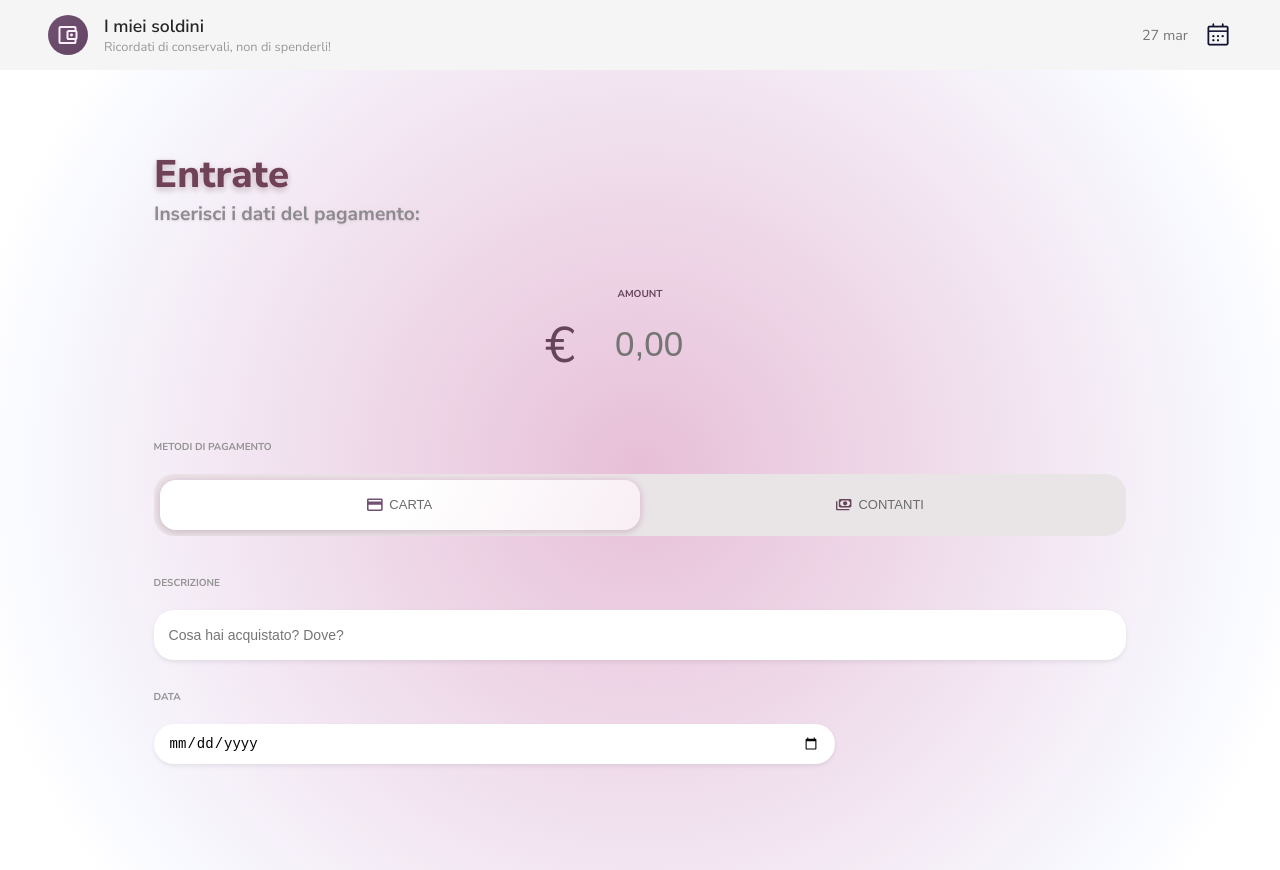
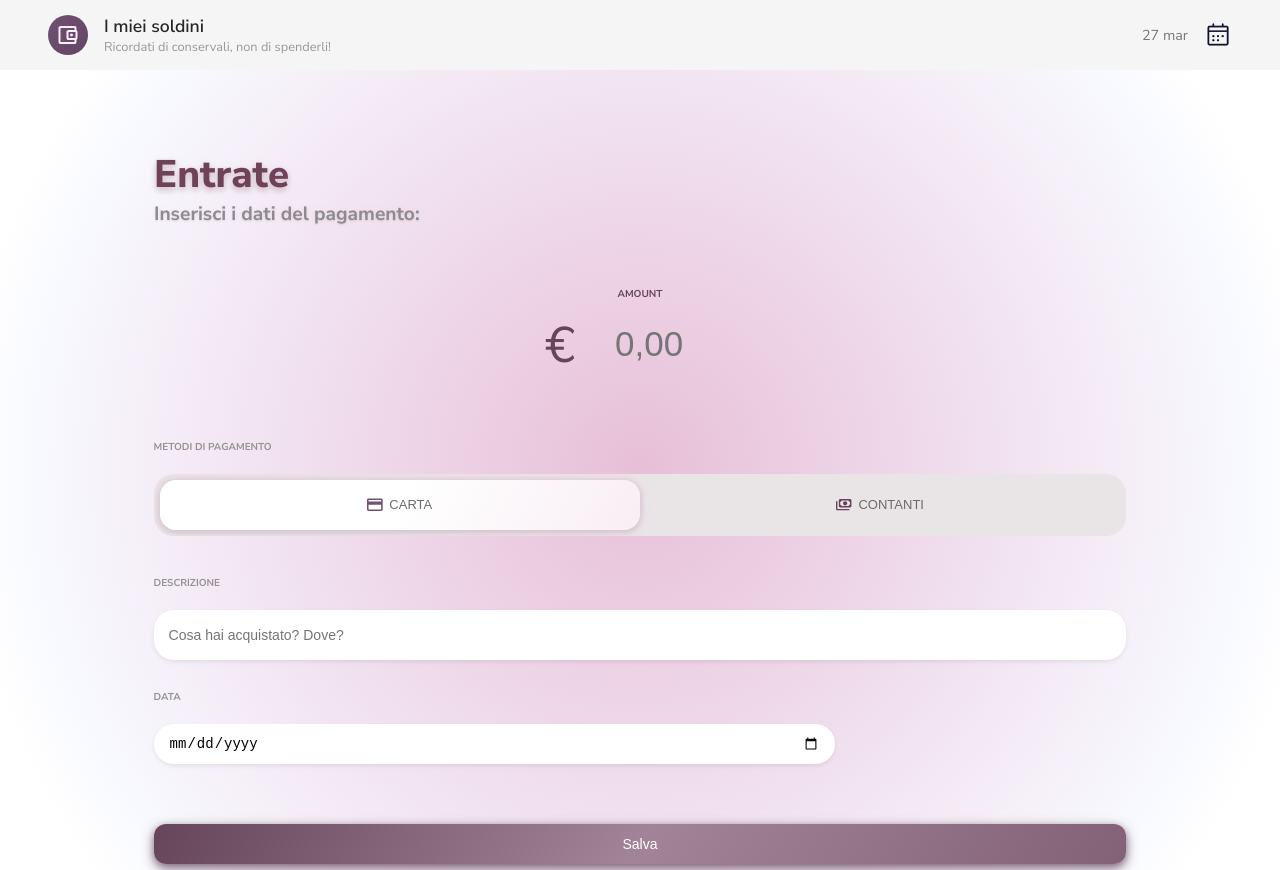
Before and after one commit to Vittoriatosi2006/Gestionale-spese, a React (Vite) app: page / in a window 1280 px wide. Built offline with nearby package versions, Linux system fonts and the light colour scheme; a web font is replaced by a local one.

Commit message:
aggiunto bottone salva

```diff
--- a/src/NewEntry.css
+++ b/src/NewEntry.css
@@ -1,4 +1,4 @@
-main {
+.new-entry-container {
   display: flex;
   flex-direction: column;
   align-items: center;
@@ -246,3 +246,79 @@ main {
   background-size: 200% 200%;
   animation: gradientShift 2s ease infinite;
 }
+
+/*quinta parte*/
+.quinta-parte {
+  display: flex;
+  justify-content: center;
+  width: 100%;
+  margin-top: 60px;
+}
+
+.salva {
+  background: linear-gradient(120deg, #66455b 0%, #a18497 50%, #836177 100%);
+  border: none;
+  width: 100%;
+  border-radius: 12px;
+  padding: 12px 30px;
+  font-size: 14px;
+  color: #ffffff;
+  cursor: pointer;
+  box-shadow:
+    0 4px 12px rgba(102, 69, 91, 0.8),
+    0 2px 6px rgba(0, 0, 0, 0.15);
+  position: relative;
+  overflow: hidden;
+  transition: all 0.8s ease;
+}
+
+.salva:hover {
+  transform: scale(1.03);
+  box-shadow:
+    0 6px 14px rgba(102, 69, 91, 0.9),
+    0 3px 8px rgba(0, 0, 0, 0.2);
+}
+
+/* pseudo-elemento bianco centrale */
+.salva::after {
+  content: "";
+  position: absolute;
+  top: 0;
+  left: 50%;
+  width: 0%;
+  height: 100%;
+  background: radial-gradient(
+    circle,
+    rgba(255, 255, 255, 0.4) 0%,
+    rgba(255, 255, 255, 0.05) 60%,
+    rgba(255, 255, 255, 0) 100%
+  );
+  transform: translateX(-50%);
+  pointer-events: none;
+  opacity: 0;
+}
+
+/* animazione al click */
+.salva.clicked::after {
+  opacity: 1;
+  animation: flashMove 4s ease-out forwards;
+}
+
+@keyframes flashMove {
+  0% {
+    width: 0%;
+    opacity: 1;
+  }
+  40% {
+    width: 300%;
+    opacity: 1;
+  }
+  70% {
+    width: 300%;
+    opacity: 0.6;
+  }
+  100% {
+    width: 0%;
+    opacity: 0;
+  }
+}
--- a/src/NewEntry.tsx
+++ b/src/NewEntry.tsx
@@ -6,7 +6,7 @@ export default function NewEntry() {
   const [bottoneSelezionato, setBottoneSelezionato] = useState("");
 
   return (
-    <main>
+    <main className="new-entry-container">
       <div className="prima-parte">
         <h1 className="entrate"> Entrate </h1>
         <h2 className="inserisci-dati"> Inserisci i dati del pagamento: </h2>
@@ -59,6 +59,20 @@ export default function NewEntry() {
           <input type="date" className="input-data" />
         </div>
       </div>
+
+      <div className="quinta-parte">
+        <button
+          className="salva"
+          onClick={(e) => {
+            const btn = e.currentTarget;
+            btn.classList.add("clicked");
+            // togli la classe dopo l'animazione
+            setTimeout(() => btn.classList.remove("clicked"), 2000);
+          }}
+        >
+          Salva
+        </button>
+      </div>
     </main>
   );
 }
```
